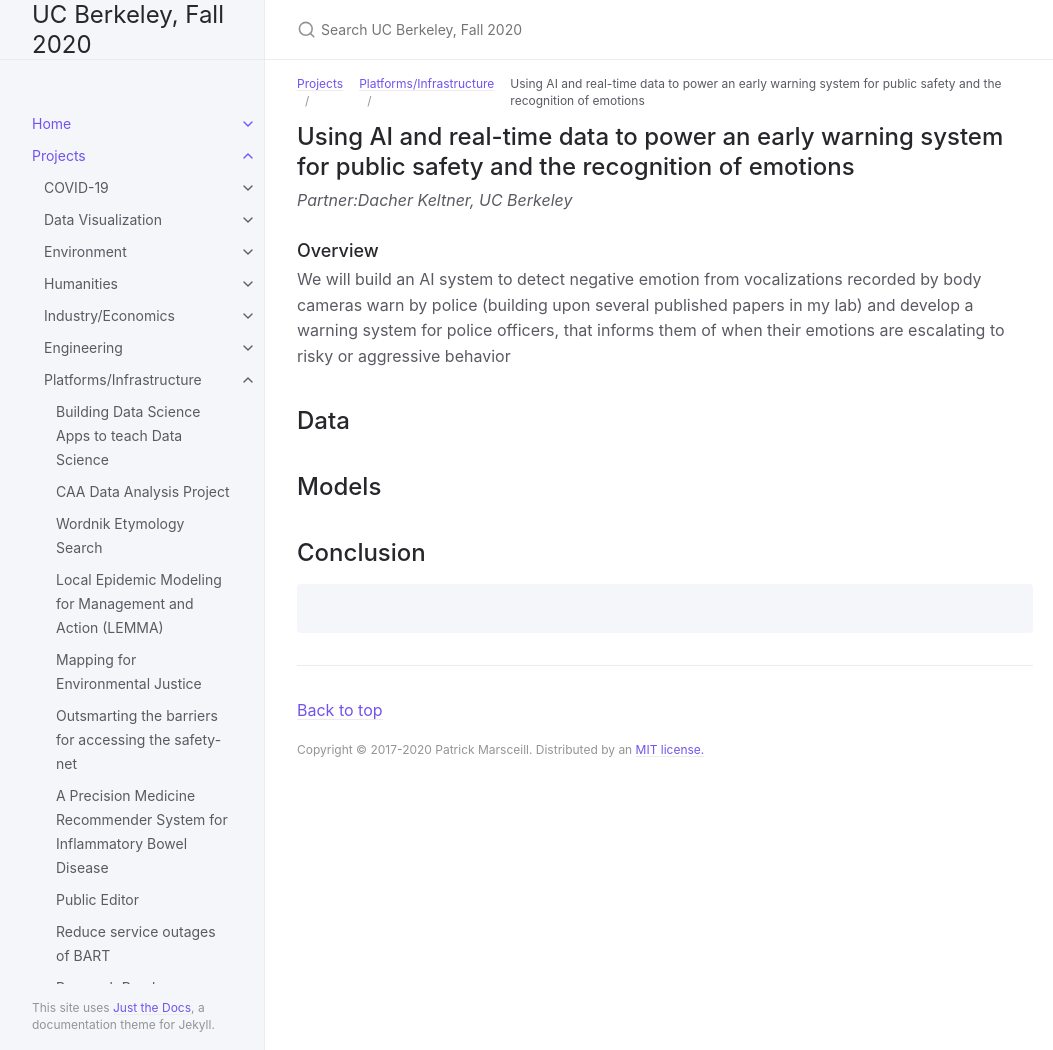
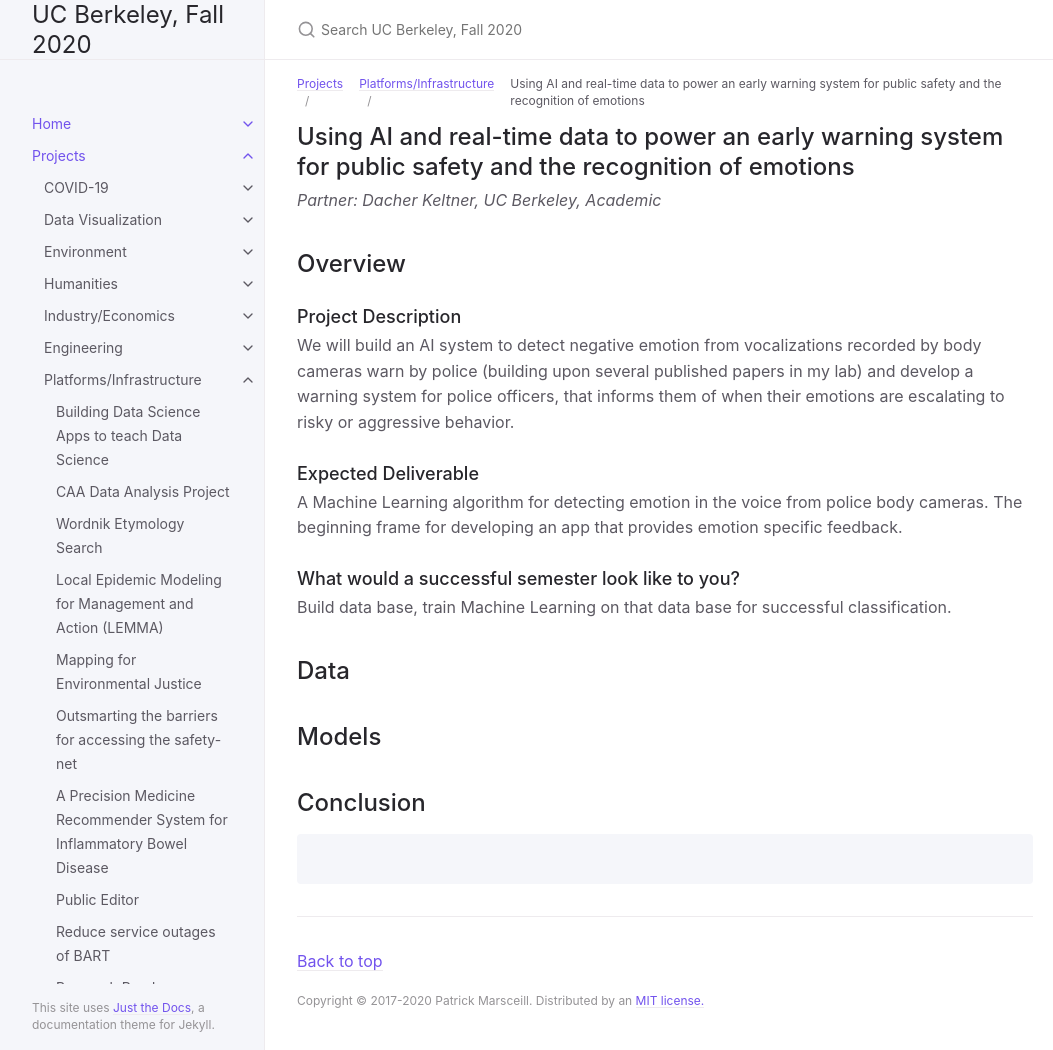
Before and after one commit to DS-Discovery/ds-discovery.github.io, a Jekyll site: the page built from Projects/Platforms:Infrastructure/Using AI and real-time data.md, in a window 1280 px wide and 1050 px high. Shown: the whole window, without its empty margins (107-1160 px from the left). Built offline with Jekyll 4.4.1, drawn with Linux system fonts in a browser that asks for light colours.

Commit message:
Update Using AI and real-time data.md

```diff
--- a/Projects/Platforms:Infrastructure/Using AI and real-time data.md
+++ b/Projects/Platforms:Infrastructure/Using AI and real-time data.md
@@ -3,16 +3,20 @@ layout: page
 title: Using AI and real-time data to power an early warning system for public safety and the recognition of emotions
 parent: Platforms/Infrastructure
 grand_parent: Projects
-nav_order: 7
+nav_order: 17
 ---
 
 
 ## Using AI and real-time data to power an early warning system for public safety and the recognition of emotions
-*Partner:Dacher	Keltner, UC Berkeley*
+*Partner: Dacher	Keltner, UC Berkeley, Academic*
 
-### Overview
-
-We will build an AI system to detect negative emotion from vocalizations recorded by body cameras warn by police (building upon several published papers in my lab) and develop a warning system for police officers, that informs them of when their emotions are escalating to risky or aggressive behavior
+## Overview
+### Project Description
+We will build an AI system to detect negative emotion from vocalizations recorded by body cameras warn by police (building upon several published papers in my lab) and develop a warning system for police officers, that informs them of when their emotions are escalating to risky or aggressive behavior.
+### Expected Deliverable
+A Machine Learning algorithm for detecting emotion in the voice from police body cameras.  The beginning frame for developing an app that provides emotion specific feedback.
+### What would a successful semester look like to you?
+Build data base, train Machine Learning on that data base for successful classification.
 
 ## Data
 
```
